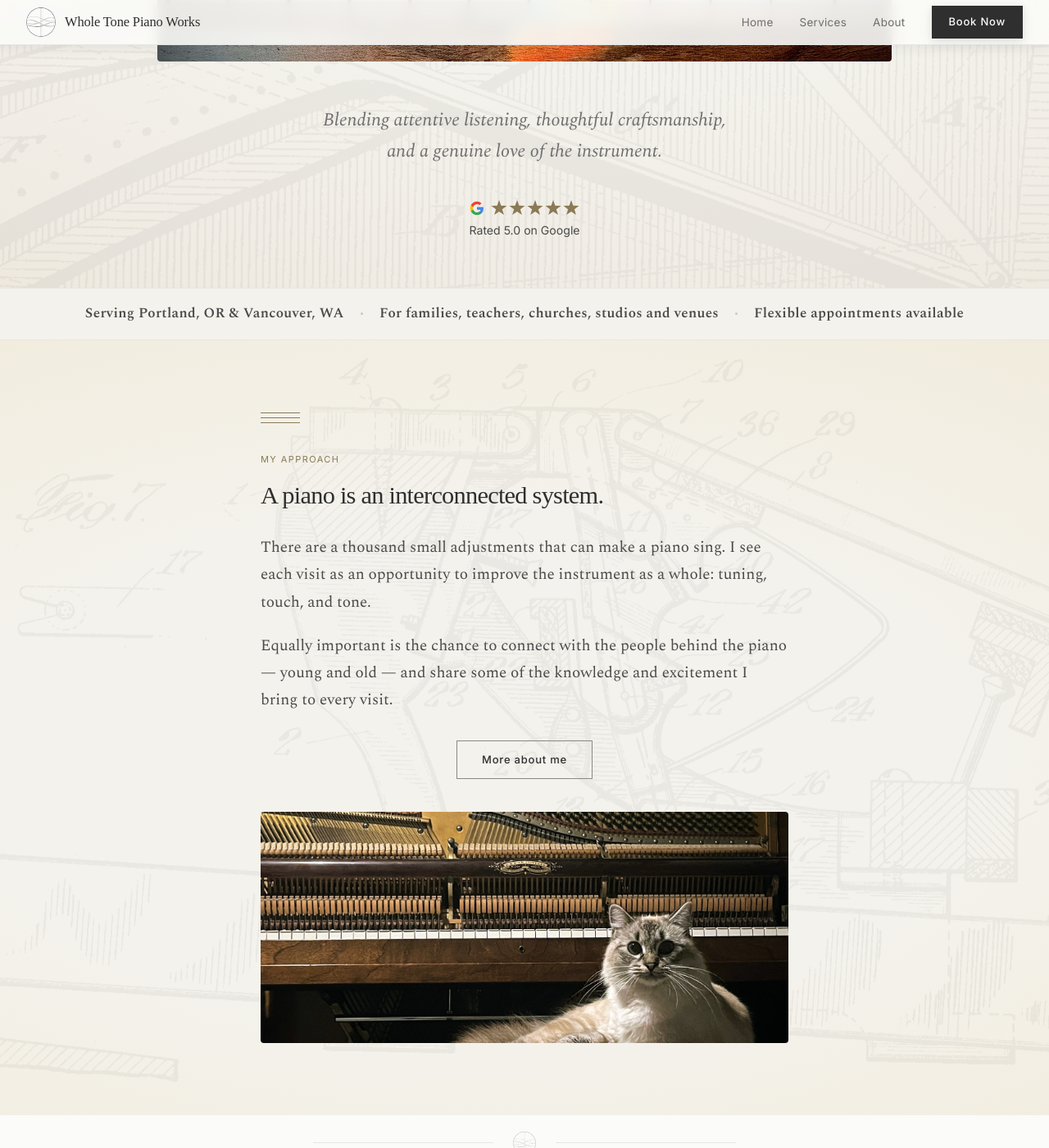
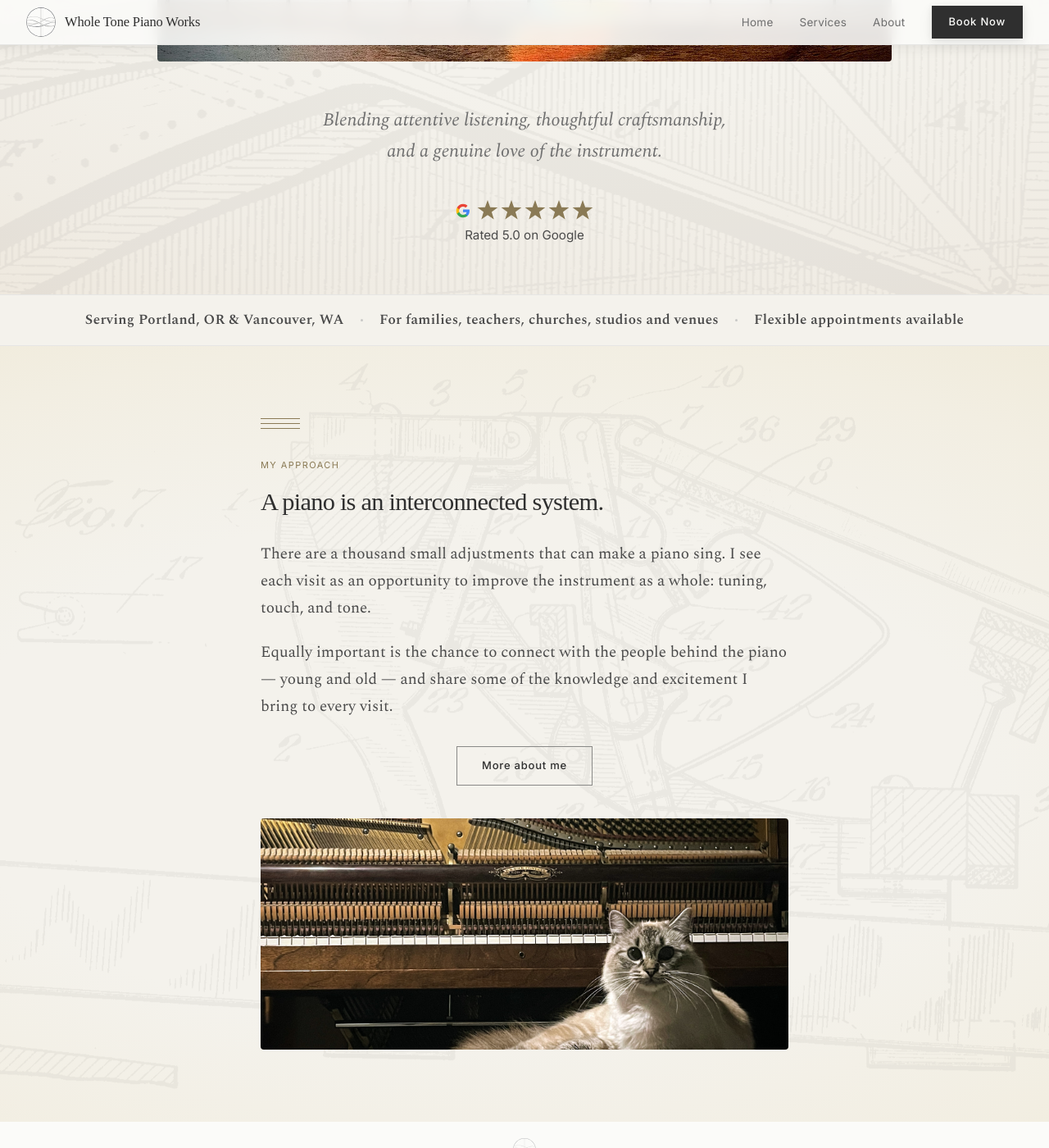
Before and after one commit to jacoblast/jacoblast.github.io, a Jekyll site: the page built from index.html, in a window 1280 px wide and 1400 px high, scrolled down 832 px. Shown: the whole window at 82% size. Built offline with Jekyll 4.4.1, drawn with Linux system fonts in a browser that asks for light colours; nearby versions of some CDN libraries; some web fonts are replaced.

Commit message:
Add sequential star fill animation to Google reviews badge
Stars animate grey → gold left to right via IntersectionObserver
when the badge scrolls into view.

Co-Authored-By: Claude Sonnet 4.6 <noreply@anthropic.com>

```diff
--- a/index.html
+++ b/index.html
@@ -103,7 +103,13 @@ canonical: "https://www.wholetonepiano.com/"
       <a href="https://maps.app.goo.gl/fvygv8ZUsNpw4kKD9" target="_blank" rel="noopener" class="hero-reviews hero-seq" aria-label="9 five-star reviews on Google">
         <span class="hero-reviews-top">
           <svg width="18" height="18" viewBox="0 0 24 24" aria-hidden="true" fill="none" xmlns="http://www.w3.org/2000/svg"><path d="M22.56 12.25c0-.78-.07-1.53-.2-2.25H12v4.26h5.92c-.26 1.37-1.04 2.53-2.21 3.31v2.77h3.57c2.08-1.92 3.28-4.74 3.28-8.09z" fill="#4285F4"/><path d="M12 23c2.97 0 5.46-.98 7.28-2.66l-3.57-2.77c-.98.66-2.23 1.06-3.71 1.06-2.86 0-5.29-1.93-6.16-4.53H2.18v2.84C3.99 20.53 7.7 23 12 23z" fill="#34A853"/><path d="M5.84 14.09c-.22-.66-.35-1.36-.35-2.09s.13-1.43.35-2.09V7.07H2.18C1.43 8.55 1 10.22 1 12s.43 3.45 1.18 4.93l3.66-2.84z" fill="#FBBC05"/><path d="M12 5.38c1.62 0 3.06.56 4.21 1.64l3.15-3.15C17.45 2.09 14.97 1 12 1 7.7 1 3.99 3.47 2.18 7.07l3.66 2.84c.87-2.6 3.3-4.53 6.16-4.53z" fill="#EA4335"/></svg>
-          <svg class="hero-reviews-stars" width="108" height="20" viewBox="0 0 108 20" aria-hidden="true" fill="#8A7A55" xmlns="http://www.w3.org/2000/svg"><defs><path id="str" d="M10 0L12.4 6.7L19.5 6.9L13.8 11.2L15.9 18.1L10 14L4.1 18.1L6.2 11.2L0.5 6.9L7.6 6.7Z"/></defs><use href="#str" x="0"/><use href="#str" x="22"/><use href="#str" x="44"/><use href="#str" x="66"/><use href="#str" x="88"/></svg>
+          <span class="hero-star-row" aria-hidden="true">
+            <svg class="hero-star" style="--i:0" viewBox="0 0 20 20" width="26" height="26" xmlns="http://www.w3.org/2000/svg"><path d="M10 0L12.4 6.7L19.5 6.9L13.8 11.2L15.9 18.1L10 14L4.1 18.1L6.2 11.2L0.5 6.9L7.6 6.7Z"/></svg>
+            <svg class="hero-star" style="--i:1" viewBox="0 0 20 20" width="26" height="26" xmlns="http://www.w3.org/2000/svg"><path d="M10 0L12.4 6.7L19.5 6.9L13.8 11.2L15.9 18.1L10 14L4.1 18.1L6.2 11.2L0.5 6.9L7.6 6.7Z"/></svg>
+            <svg class="hero-star" style="--i:2" viewBox="0 0 20 20" width="26" height="26" xmlns="http://www.w3.org/2000/svg"><path d="M10 0L12.4 6.7L19.5 6.9L13.8 11.2L15.9 18.1L10 14L4.1 18.1L6.2 11.2L0.5 6.9L7.6 6.7Z"/></svg>
+            <svg class="hero-star" style="--i:3" viewBox="0 0 20 20" width="26" height="26" xmlns="http://www.w3.org/2000/svg"><path d="M10 0L12.4 6.7L19.5 6.9L13.8 11.2L15.9 18.1L10 14L4.1 18.1L6.2 11.2L0.5 6.9L7.6 6.7Z"/></svg>
+            <svg class="hero-star" style="--i:4" viewBox="0 0 20 20" width="26" height="26" xmlns="http://www.w3.org/2000/svg"><path d="M10 0L12.4 6.7L19.5 6.9L13.8 11.2L15.9 18.1L10 14L4.1 18.1L6.2 11.2L0.5 6.9L7.6 6.7Z"/></svg>
+          </span>
         </span>
         <span class="hero-reviews-text">Rated 5.0 on Google</span>
       </a>
--- a/styles.css
+++ b/styles.css
@@ -290,13 +290,24 @@ header.nav-open .nav-toggle span:nth-child(3) { transform: translateY(-6.5px) ro
   margin-top: 40px;
   text-decoration: none;
   font-family: 'Inter', sans-serif;
-  font-size: 0.88rem;
+  font-size: 0.95rem;
   color: #4A4A4A;
   transition: color 0.18s ease;
 }
 .hero-reviews:hover { color: #2F2F2F; }
 .hero-reviews-top { display: flex; align-items: center; gap: 8px; }
-.hero-reviews-stars { display: block; }
+.hero-star-row { display: flex; align-items: center; gap: 3px; }
+.hero-star path {
+  fill: #C8C8C5;
+  animation: star-gold 0.45s ease forwards;
+  animation-delay: calc(var(--i) * 160ms);
+  animation-play-state: paused;
+}
+.hero-reviews.stars-animate .hero-star path { animation-play-state: running; }
+@keyframes star-gold {
+  0%   { fill: #C8C8C5; }
+  100% { fill: #8A7A55; }
+}
 .hero-banner {
   position: relative;
   background-image: url('images/hero-keys-rainbow.jpg');
```
Also changed, not shown: _includes/scripts.html (+14 -0 lines).
